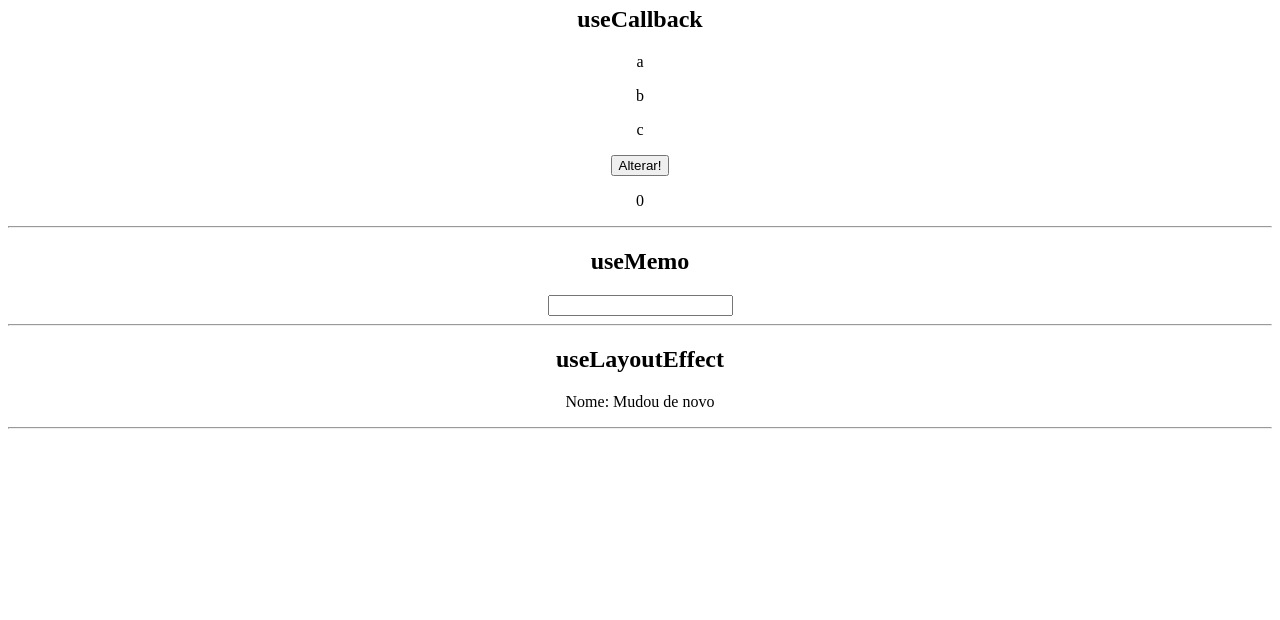
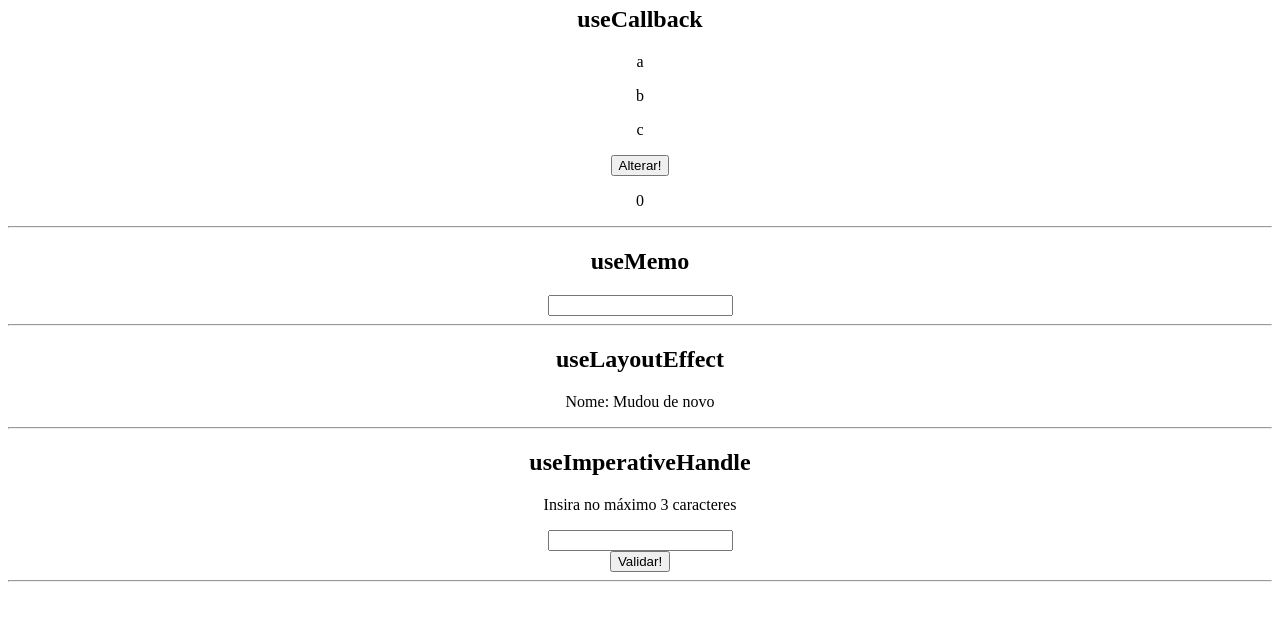
Before and after one commit to sucodelarangela/miniblog, a React (Create React App) app in the folder 11_HOOKS/reacthooks/: page / in a window 1280 px wide. Shown: the part 1220-1840 px from the top of the page. Built offline with nearby package versions, Linux system fonts and the light colour scheme.

Commit message:
feat: useImperativeHandle example

```diff
--- /dev/null
+++ b/11_HOOKS/reacthooks/src/components/HookUseImperativeHandle.js
@@ -0,0 +1,19 @@
+import { useRef } from "react";
+import { SomeComponent } from "./SomeComponent";
+
+export const HookUseImperativeHandle = () => {
+  const componentRef = useRef();
+  return (
+    <div>
+      <h2>useImperativeHandle</h2>
+      <SomeComponent ref={componentRef} />
+      <button onClick={() => componentRef.current.validate()}>Validar!</button> {/*esse botão irá validar o input do componente filho*/}
+      <hr />
+    </div>
+  );
+};
+
+/*
+  Permite acionar ações em um outro componente de forma imperativa.
+  Como não podemos passar refs como props, precisamos usar uma função 'forwardRef', que nos permite passar as referências.
+*/
--- /dev/null
+++ b/11_HOOKS/reacthooks/src/components/SomeComponent.js
@@ -0,0 +1,25 @@
+import { useImperativeHandle } from "react";
+import { forwardRef, useRef } from "react";
+
+// para usar o ref evniado como props no componente pai, devemos envolver o componente filho no forwardRef
+export const SomeComponent = forwardRef((props, ref) => {
+  const localInputRef = useRef();
+
+  // função para permitir que a ref seja atualizada pelo outro componente
+  useImperativeHandle(ref, () => {
+    return {
+      validate: () => {
+        if (localInputRef.current.value.length > 3) {
+          localInputRef.current.value = '';
+        }
+      }
+    };
+  });
+
+  return (
+    <div>
+      <p>Insira no máximo 3 caracteres</p>
+      <input type="text" ref={localInputRef} /> {/*Esse input será validado pelo botão no componente pai*/}
+    </div>
+  );
+});
--- a/11_HOOKS/reacthooks/src/pages/Home/index.js
+++ b/11_HOOKS/reacthooks/src/pages/Home/index.js
@@ -9,6 +9,7 @@ import { HookUseRef } from "components/HookUseRef";
 import { HookUseCallback } from "components/HookUseCallback";
 import { HookUseMemo } from "components/HookUseMemo";
 import { HookUseLayoutEffect } from "components/HookUseLayoutEffect";
+import { HookUseImperativeHandle } from "components/HookUseImperativeHandle";
 
 const Home = () => {
     // extraímos o valor do contexto com useContext, passando como parâmetro o context que foi criado
@@ -26,6 +27,7 @@ const Home = () => {
             <HookUseCallback />
             <HookUseMemo />
             <HookUseLayoutEffect />
+            <HookUseImperativeHandle />
         </div>
     );
 };
```
